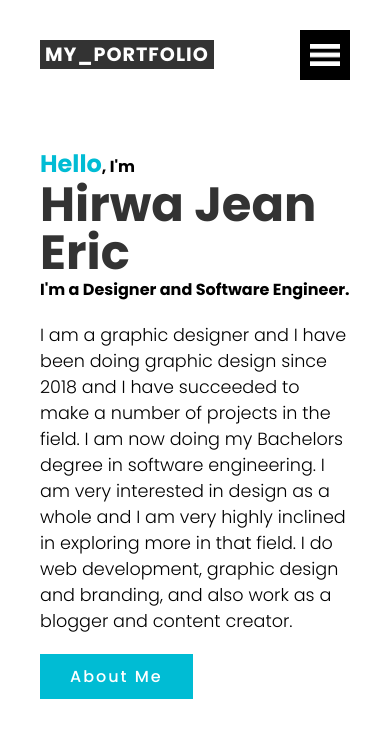
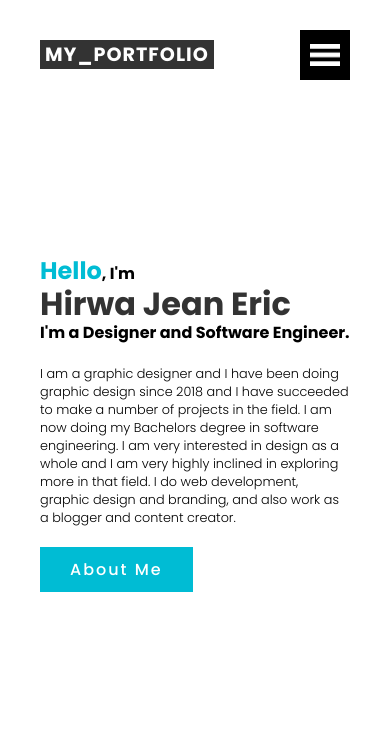
Before and after one commit to hirwajeaneric/hirwajeaneric.github.io, a plain HTML site: page project-2.html in a window 390 px wide. Shown: the top 753 px of the page. Drawn offline with Linux system fonts and the light colour scheme.

Commit message:
More responsiveness

```diff
--- a/styling-2.css
+++ b/styling-2.css
@@ -382,7 +382,6 @@ p{
   font-size: 16px;
 }
 
-/*This is styling for responsiveness*/
 @media (max-width: 991px) {
   .banner .imgSideBar{
     display: none;
@@ -435,6 +434,14 @@ p{
   .sidebar ul li a{
     font-size: 1.5em;
   }
+  .banner .contentBx p {
+    font-size: 1.0em;
+  }
+  .banner .contentBx h2 {
+    font-size: 2em;
+    color: #333;
+    line-height: 1em;
+}
 }
 
 @media (max-width: 500px){
@@ -445,4 +452,12 @@ p{
     width: 100%;
     margin: 10px 0;
   }
+  .banner .contentBx p{
+    font-size: 0.8em;
+  }
+  .banner .contentBx h2 {
+    font-size: 2em;
+    color: #333;
+    line-height: 1em;
 }
+}
```
